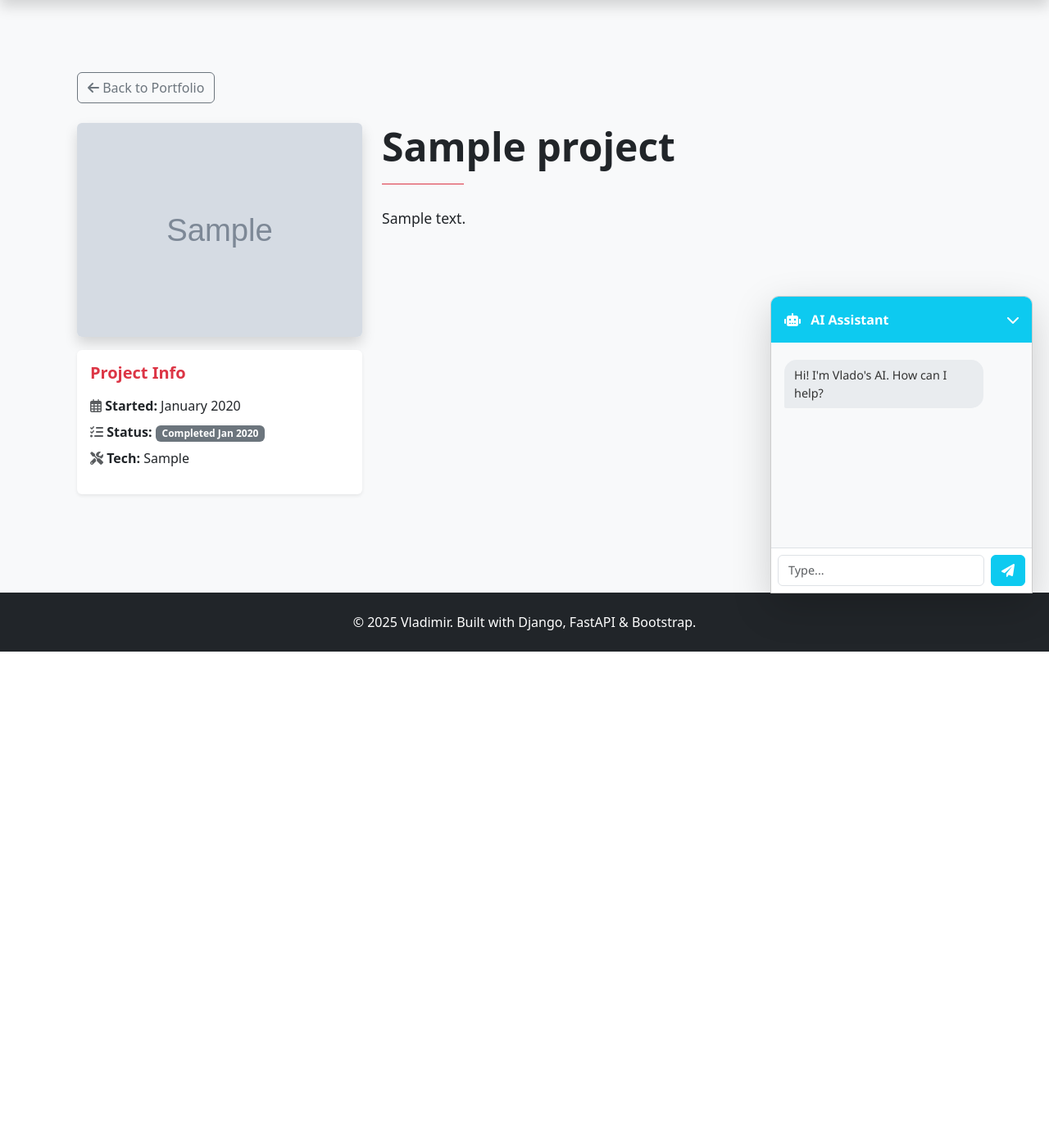
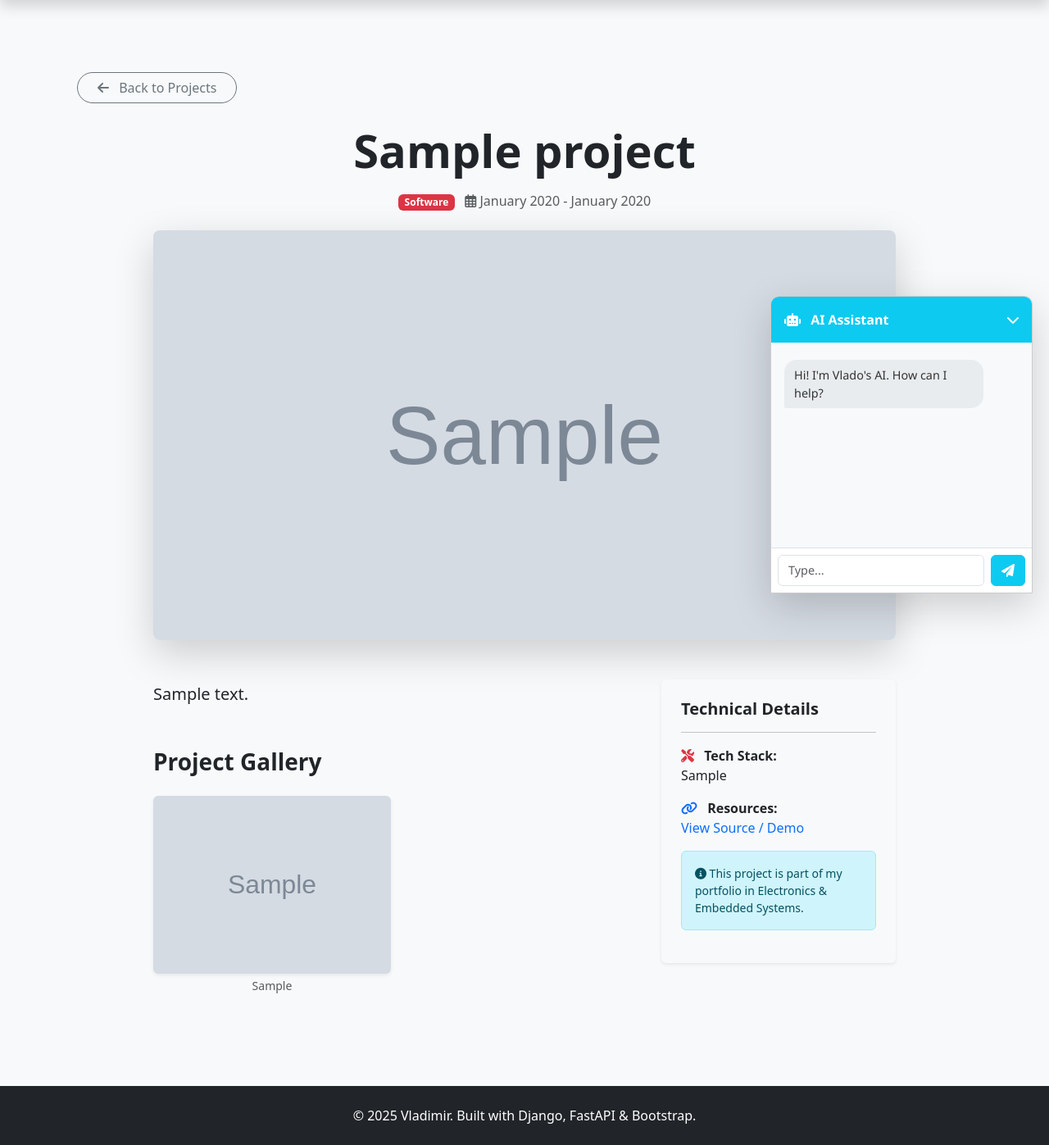
Before and after one commit to Veselin15/Web_Portfolio, a Django app: a page that uses templates/portfolio/project_detail.html in a window 1280 px wide. Shown: the part 56-1453 px from the top of the page at 82% size. Before the commit the page ends 851 px from the top, so only its background shows below. Run offline with Django 5.2, Linux system fonts and the light colour scheme; tables that the repository leaves empty hold one stand-in row (values such as "Sample post"); grey boxes marked "Sample" are stand-in pictures; parts of the project's set-up code (start-up, migrations or seed data) failed here and were passed over; some libraries are stand-ins or nearby versions.

Commit message:
electronics project page update and project gallery added

```diff
--- a/portfolio/models.py
+++ b/portfolio/models.py
@@ -1,9 +1,9 @@
 from django.db import models
 from django.utils.text import slugify
+from ckeditor.fields import RichTextField
 
 
 class Project(models.Model):
-    # Category choices
     CATEGORY_CHOICES = [
         ('SW', 'Software'),
         ('EL', 'Electronics'),
@@ -12,36 +12,34 @@ class Project(models.Model):
     title = models.CharField(max_length=200)
     category = models.CharField(max_length=2, choices=CATEGORY_CHOICES, default='SW')
 
-    # Short description for the card
     description = models.TextField()
 
-    # Full content for the internal page (Electronics projects)
-    detailed_content = models.TextField(blank=True, null=True, help_text="Full details for the internal project page.")
+    detailed_content = RichTextField(blank=True, null=True)
 
     image = models.ImageField(upload_to='projects/', blank=True, null=True)
-
-    # External URL (GitHub for Software)
-    url = models.URLField(blank=True, null=True, help_text="GitHub URL for Software or External Link")
-
+    url = models.URLField(blank=True, null=True)
     tech_stack = models.CharField(max_length=200, blank=True, null=True)
-
-    # Timeline
     start_date = models.DateField(blank=True, null=True)
-    end_date = models.DateField(blank=True, null=True, help_text="Leave blank if the project is ongoing (Present).")
-
-    # Slug for internal URLs (e.g., /project/my-robot-v1)
+    end_date = models.DateField(blank=True, null=True)
     slug = models.SlugField(unique=True, blank=True)
-
     created_at = models.DateTimeField(auto_now_add=True)
 
     class Meta:
         ordering = ['-start_date']
 
     def save(self, *args, **kwargs):
-        # Automatically generate slug from title if not provided
         if not self.slug:
             self.slug = slugify(self.title)
         super().save(*args, **kwargs)
 
     def __str__(self):
         return self.title
+
+
+class ProjectImage(models.Model):
+    project = models.ForeignKey(Project, related_name='gallery_images', on_delete=models.CASCADE)
+    image = models.ImageField(upload_to='projects/gallery/')
+    caption = models.CharField(max_length=200, blank=True)
+
+    def __str__(self):
+        return f"Image for {self.project.title}"
--- a/requirements.txt
+++ b/requirements.txt
@@ -19,8 +19,10 @@ requests>=2.31.0        # For making HTTP requests
 gunicorn>=21.2.0        # WSGI Server for Production (Linux)
 
 google-generativeai>=0.7.2
-# ... (вашите съществуващи библиотеки) ...
+
 gunicorn>=21.2.0
 
 # Google Gemini (New SDK)
 google-genai>=0.3.0
+
+django-ckeditor>=6.7.0
--- a/templates/portfolio/project_detail.html
+++ b/templates/portfolio/project_detail.html
@@ -4,49 +4,70 @@
 
 {% block content %}
 <div class="container py-5">
-    <a href="{% url 'home' %}#electronics-projects" class="btn btn-outline-secondary mb-4">
-        <i class="fas fa-arrow-left"></i> Back to Portfolio
+    <a href="{% url 'home' %}#electronics-projects" class="btn btn-outline-secondary mb-4 rounded-pill px-4">
+        <i class="fas fa-arrow-left me-2"></i> Back to Projects
     </a>
 
-    <div class="row">
-        <div class="col-lg-4 mb-4">
-            {% if project.image %}
-                <img src="{{ project.image.url }}" class="img-fluid rounded shadow mb-3" alt="{{ project.title }}">
-            {% endif %}
+    <div class="row justify-content-center">
+        <div class="col-lg-10">
 
-            <div class="card border-0 shadow-sm">
-                <div class="card-body">
-                    <h5 class="fw-bold text-danger">Project Info</h5>
-                    <ul class="list-unstyled mt-3">
-                        <li class="mb-2">
-                            <i class="far fa-calendar-alt text-muted"></i>
-                            <strong>Started:</strong> {{ project.start_date|date:"F Y" }}
-                        </li>
-                        <li class="mb-2">
-                            <i class="fas fa-tasks text-muted"></i>
-                            <strong>Status:</strong>
-                            {% if project.end_date %}
-                                <span class="badge bg-secondary">Completed {{ project.end_date|date:"M Y" }}</span>
-                            {% else %}
-                                <span class="badge bg-success">Ongoing</span>
+            <div class="text-center mb-5">
+                <h1 class="display-4 fw-bold mb-3">{{ project.title }}</h1>
+                <div class="text-muted mb-4">
+                    <span class="badge bg-danger me-2">{{ project.get_category_display }}</span>
+                    <i class="far fa-calendar-alt"></i> {{ project.start_date|date:"F Y" }}
+                    {% if project.end_date %} - {{ project.end_date|date:"F Y" }}{% else %} - Present{% endif %}
+                </div>
+
+                {% if project.image %}
+                    <img src="{{ project.image.url }}" class="img-fluid rounded-3 shadow-lg w-100" style="max-height: 500px; object-fit: cover;" alt="{{ project.title }}">
+                {% endif %}
+            </div>
+
+            <div class="row">
+                <div class="col-lg-8">
+                    <div class="article-content fs-5" style="line-height: 1.8;">
+                        {{ project.detailed_content|safe }}
+                    </div>
+
+                    {% if project.gallery_images.all %}
+                        <h3 class="mt-5 mb-4 fw-bold">Project Gallery</h3>
+                        <div class="row g-3">
+                            {% for img in project.gallery_images.all %}
+                                <div class="col-md-6">
+                                    <a href="{{ img.image.url }}" target="_blank">
+                                        <img src="{{ img.image.url }}" class="img-fluid rounded shadow-sm" alt="{{ img.caption }}">
+                                    </a>
+                                    {% if img.caption %}
+                                        <p class="text-center text-muted small mt-1">{{ img.caption }}</p>
+                                    {% endif %}
+                                </div>
+                            {% endfor %}
+                        </div>
+                    {% endif %}
+                </div>
+
+                <div class="col-lg-4">
+                    <div class="card border-0 shadow-sm bg-light sticky-top" style="top: 100px; z-index: 1;">
+                        <div class="card-body p-4">
+                            <h5 class="fw-bold mb-3">Technical Details</h5>
+                            <hr>
+                            <p><strong><i class="fas fa-tools me-2 text-danger"></i> Tech Stack:</strong><br>
+                            {{ project.tech_stack }}</p>
+
+                            {% if project.url %}
+                                <p><strong><i class="fas fa-link me-2 text-primary"></i> Resources:</strong><br>
+                                <a href="{{ project.url }}" target="_blank" class="text-decoration-none">View Source / Demo</a></p>
                             {% endif %}
-                        </li>
-                        <li class="mb-2">
-                            <i class="fas fa-tools text-muted"></i>
-                            <strong>Tech:</strong> {{ project.tech_stack }}
-                        </li>
-                    </ul>
+
+                            <div class="alert alert-info mt-3 small">
+                                <i class="fas fa-info-circle"></i> This project is part of my portfolio in Electronics & Embedded Systems.
+                            </div>
+                        </div>
+                    </div>
                 </div>
             </div>
-        </div>
 
-        <div class="col-lg-8">
-            <h1 class="fw-bold mb-3 display-5">{{ project.title }}</h1>
-            <hr class="text-danger opacity-100" style="width: 100px; height: 3px;">
-
-            <div class="project-content mt-4 text-justify" style="font-size: 1.1rem; line-height: 1.8;">
-                {{ project.detailed_content|linebreaks }}
-            </div>
         </div>
     </div>
 </div>
```
Also changed, not shown: Web_Portfolio/settings.py (+11 -0 lines), portfolio/admin.py (+7 -2 lines).
